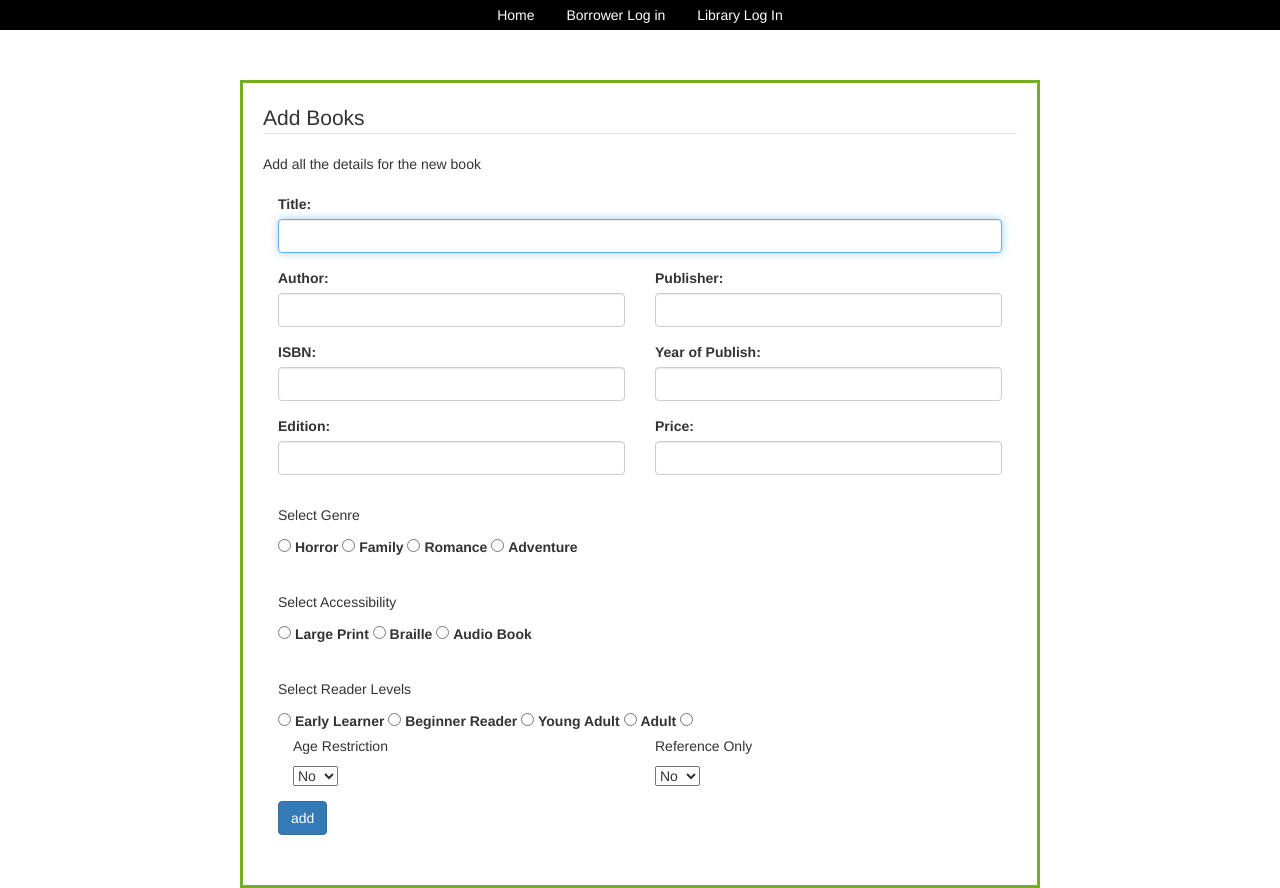
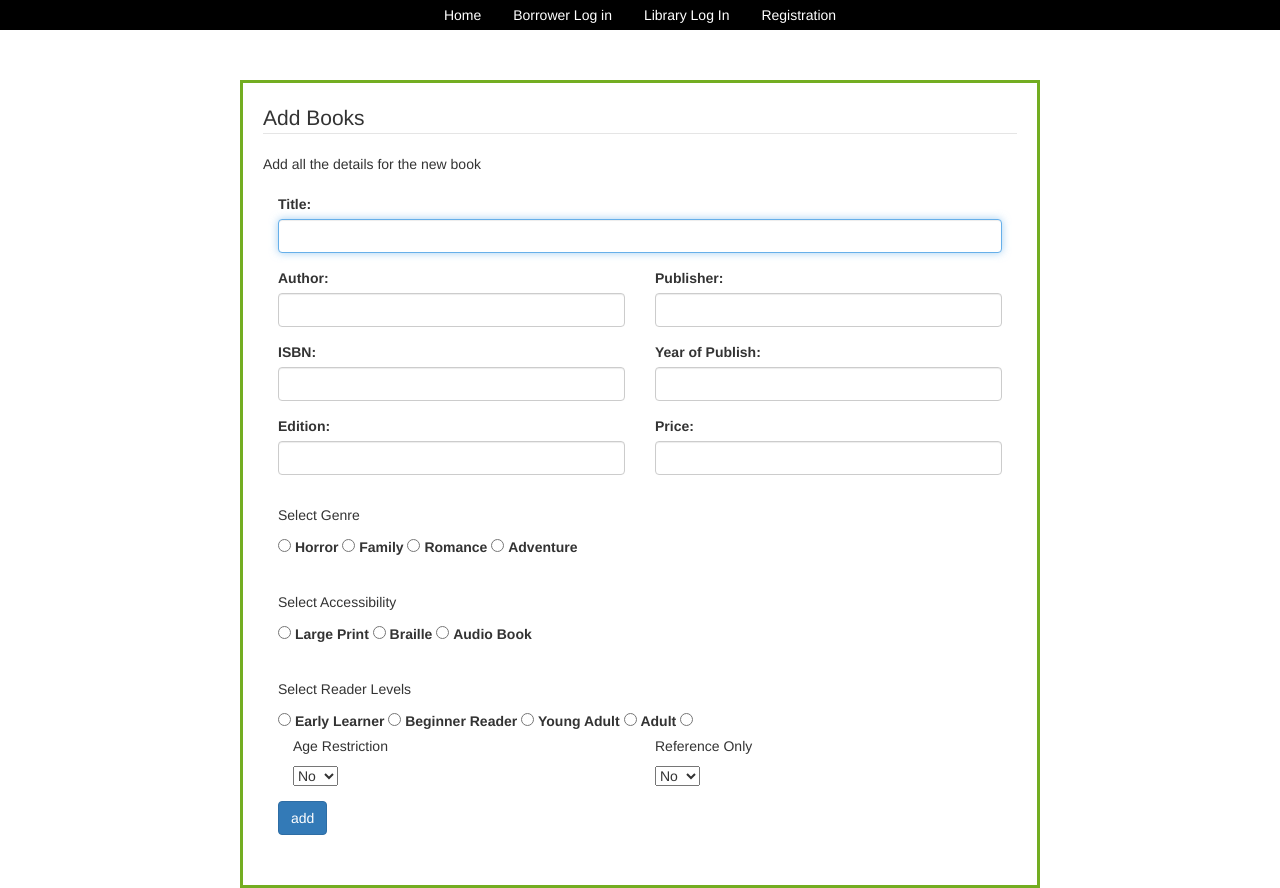
Before and after one commit to The4Rogues/Exercise21, a PHP site: page /AddBookForm.php in a window 1280 px wide. Run offline with PHP 8.4, Linux system fonts and the light colour scheme.

Commit message:
fix: Nav link fixed

```diff
--- a/AddBookForm.php
+++ b/AddBookForm.php
@@ -22,8 +22,9 @@
         <div id = "navbar">
             <ul>
                 <li><a href ="index.php">Home</a></li>
-                <li><a href ="login.php">Borrower Log in</a></li>
+                <li><a href ="login.html">Borrower Log in</a></li>
                 <li><a href ="librarian.php">Library Log In</a></li>
+                <li><a href ="CreateAccount.html">Registration</a></li>
             </ul>
         </div>
     </header>
--- a/BookSearchForm.php
+++ b/BookSearchForm.php
@@ -14,8 +14,9 @@
         <div id = "navbar">
             <ul>
                 <li><a href ="index.php">Home</a></li>
-                <li><a href ="login.php">Borrower Log in</a></li>
+                <li><a href ="login.html">Borrower Log in</a></li>
                 <li><a href ="librarian.php">Library Log In</a></li>
+                <li><a href ="CreateAccount.html">Registration</a></li>
             </ul>
         </div>
     </header>
```
